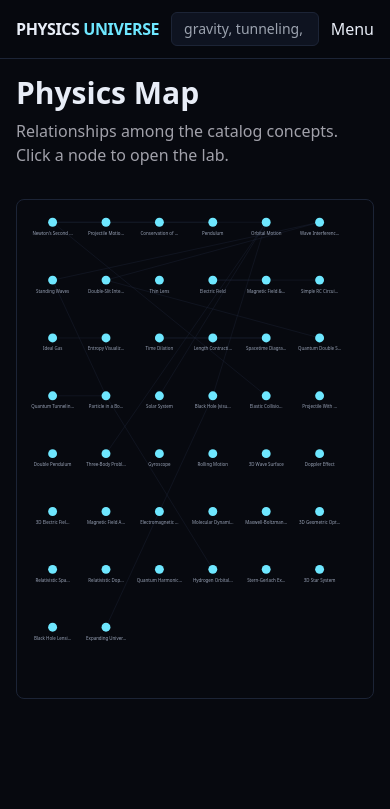
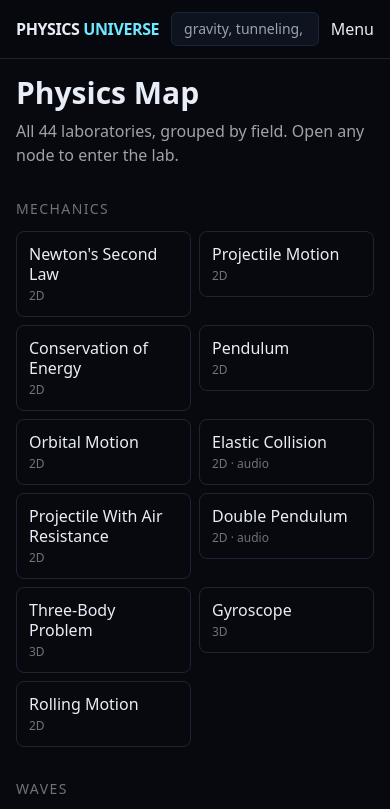
Before and after one commit to sgue19000/physics-universe, a Next.js app: page /map in a window 390 px wide. Shown: the top 809 px of the page. Built offline with nearby package versions, Linux system fonts and the light colour scheme.

Commit message:
fix: responsive physics map so all 44 labs stay visible

```diff
--- a/app/map/page.tsx
+++ b/app/map/page.tsx
@@ -1,65 +1,34 @@
-import { CONCEPTS } from "@/lib/concepts";
+import Link from "next/link";
+import { CATEGORIES, CONCEPTS } from "@/lib/concepts";
 
 export const metadata = { title: "Physics Map", description: "Concept relationship graph." };
 
-const EDGES: [string, string][] = [
-  ["newtons-second-law", "projectile-motion"],
-  ["newtons-second-law", "conservation-of-energy"],
-  ["conservation-of-energy", "pendulum"],
-  ["projectile-motion", "orbital-motion"],
-  ["orbital-motion", "solar-system"],
-  ["orbital-motion", "black-hole"],
-  ["wave-interference", "standing-waves"],
-  ["wave-interference", "double-slit"],
-  ["double-slit", "quantum-double-slit"],
-  ["standing-waves", "particle-in-a-box"],
-  ["particle-in-a-box", "quantum-tunneling"],
-  ["electric-field", "magnetic-field"],
-  ["electric-field", "simple-circuit"],
-  ["ideal-gas", "entropy"],
-  ["time-dilation", "length-contraction"],
-  ["time-dilation", "spacetime-diagram"],
-  ["length-contraction", "spacetime-diagram"],
-  ["elastic-collision", "newtons-second-law"],
-  ["three-body", "orbital-motion"],
-  ["hydrogen-orbitals", "particle-in-a-box"],
-  ["expanding-universe", "black-hole"],
-];
-
 export default function MapPage() {
-  const cols = 6;
-  const rows = Math.ceil(CONCEPTS.length / cols);
-  const height = 80 + rows * 130;
   return (
     <div>
       <h1 className="text-3xl font-semibold">Physics Map</h1>
-      <p className="mt-2 text-zinc-400">Relationships among the catalog concepts. Click a node to open the lab.</p>
-      <svg viewBox={`0 0 800 ${height}`} className="mt-8 w-full rounded-lg border border-line bg-ink" role="img" aria-label="Concept graph">
-        {EDGES.map(([a, b], i) => {
-          const A = CONCEPTS.find((c) => c.slug === a);
-          const B = CONCEPTS.find((c) => c.slug === b);
-          if (!A || !B) return null;
-          const ia = CONCEPTS.indexOf(A);
-          const ib = CONCEPTS.indexOf(B);
-          const ax = 80 + (ia % cols) * 120;
-          const ay = 50 + Math.floor(ia / cols) * 130;
-          const bx = 80 + (ib % cols) * 120;
-          const by = 50 + Math.floor(ib / cols) * 130;
-          return <line key={i} x1={ax} y1={ay} x2={bx} y2={by} stroke="#1c2436" />;
-        })}
-        {CONCEPTS.map((c, i) => {
-          const x = 80 + (i % cols) * 120;
-          const y = 50 + Math.floor(i / cols) * 130;
+      <p className="mt-2 text-zinc-400">All 44 laboratories, grouped by field. Open any node to enter the lab.</p>
+      <div className="mt-8 space-y-8">
+        {CATEGORIES.map((cat) => {
+          const items = CONCEPTS.filter((c) => c.category === cat.id);
+          if (!items.length) return null;
           return (
-            <a key={c.slug} href={`/physics/${c.category}/${c.slug}`}>
-              <circle cx={x} cy={y} r="10" fill="#6ee7ff" />
-              <text x={x} y={y + 28} textAnchor="middle" fill="#9aa4b8" fontSize="10">
-                {c.title.length > 16 ? c.title.slice(0, 16) + "\u2026" : c.title}
-              </text>
-            </a>
+            <section key={cat.id}>
+              <h2 className="text-sm uppercase tracking-widest text-zinc-500">{cat.label}</h2>
+              <ul className="mt-3 grid grid-cols-2 gap-2 sm:grid-cols-3 lg:grid-cols-4">
+                {items.map((c) => (
+                  <li key={c.slug}>
+                    <Link href={`/physics/${c.category}/${c.slug}`} className="block rounded-lg border border-line bg-ink p-3 hover:border-accent/50">
+                      <p className="font-medium leading-tight">{c.title}</p>
+                      <p className="mt-1 text-xs text-zinc-500">{c.dimension ?? "2D"}{c.audioAvailable ? " · audio" : ""}</p>
+                    </Link>
+                  </li>
+                ))}
+              </ul>
+            </section>
           );
         })}
-      </svg>
+      </div>
     </div>
   );
 }
```
